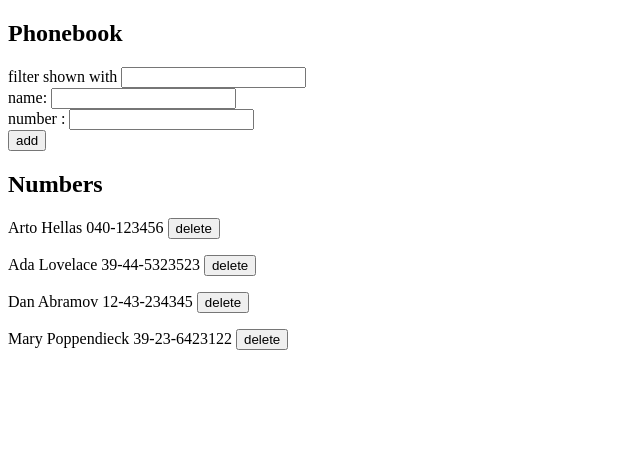
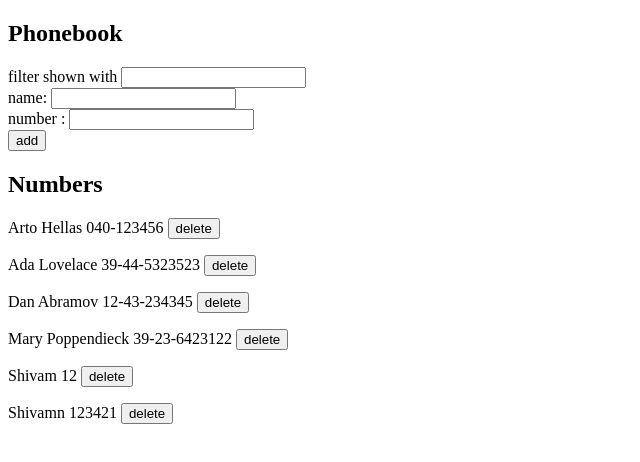
Before and after one commit to Shivam1q/fullStackOpen_Submissions, a React (Vite) app in the folder part2/2b/: page / in a window 1280 px wide. Shown: the top 462 px of the page, without its empty margins (0-640 px from the left). Built offline with nearby package versions, Linux system fonts and the light colour scheme; data requests are answered from the project's data file.

Commit message:
this completes part 2d's 15.

```diff
--- a/part2/2b/db.json
+++ b/part2/2b/db.json
@@ -19,6 +19,16 @@
       "name": "Mary Poppendieck",
       "number": "39-23-6423122",
       "id": "4"
+    },
+    {
+      "name": "Shivam",
+      "number": "12",
+      "id": "ga0V9DJb73o"
+    },
+    {
+      "name": "Shivamn",
+      "number": "123421",
+      "id": "a2bvdkvYmkc"
     }
   ],
   "$schema": "./node_modules/json-server/schema.json"
--- a/part2/2b/src/components/PhoneBook.jsx
+++ b/part2/2b/src/components/PhoneBook.jsx
@@ -2,7 +2,11 @@ import { useState } from "react";
 import SearchBar from "./SearchBar";
 import Form from "./Form";
 import List from "./List";
-import {addPerson, deletePerson} from "../services/phonebookServices";
+import {
+  addPerson,
+  deletePerson,
+  updatePerson,
+} from "../services/phonebookServices";
 
 const Phonebook = (props) => {
   const [newName, setNewName] = useState("");
@@ -10,19 +14,23 @@ const Phonebook = (props) => {
   const [searchInput, setSearchInput] = useState("");
 
   const handleDelete = (id) => {
-    const person = props.persons.find(person => person.id === id);
-    if(person === undefined){
+    const person = props.persons.find((person) => person.id === id);
+    if (person === undefined) {
       alert(`Requested person not in the list.`);
       return;
-    }else{
-        const result = window.confirm(`Do you really want to delete ${person.name}?`);
+    } else {
+      const result = window.confirm(
+        `Do you really want to delete ${person.name}?`,
+      );
       console.log(result);
-        if(result === false) return;
+      if (result === false) return;
     }
-    deletePerson(id).then(data => {
-        const newList = props.persons.filter(person => person.id !== data.id);
+    deletePerson(id)
+      .then((data) => {
+        const newList = props.persons.filter((person) => person.id !== data.id);
         props.setPersons(newList);
-    }).catch(error => console.log(error));
+      })
+      .catch((error) => console.log(error));
   };
 
   const handleInputChange = (event) => {
@@ -35,17 +43,33 @@ const Phonebook = (props) => {
 
   const handleSubmit = (event) => {
     event.preventDefault();
-    if (props.persons.find((obj) => obj.name === newName)) {
-      alert(`${newName} is already added to phonebook`);
-      return;
-    }
+    const user = props.persons.find((obj) => obj.name === newName);
+    if (user) {
+      const result = window.confirm(
+        `${newName} is already added to phonebook, replace the old number with the new one?`,
+      );
+      if (result === false) return;
+      updatePerson(user, newNumber)
+        .then((data) => {
+          const index = props.persons.findIndex(
+            (person) => person.id === data.id,
+          );
+          const newArray = props.persons.with(index, data);
+          props.setPersons(newArray);
+        })
+        .catch((error) => console.log(error));
+    } else {
       const newPersonObject = {
         name: newName,
         number: newNumber,
       };
-    addPerson(newPersonObject).then(personList => {
+
+      addPerson(newPersonObject)
+        .then((personList) => {
           props.setPersons(props.persons.concat(personList));
         })
+        .catch((error) => console.log(error));
+    }
   };
 
   const handleSearch = (event) => {
@@ -68,7 +92,11 @@ const Phonebook = (props) => {
         newNumber={newNumber}
       />
       <h2>Numbers</h2>
-      <List persons={props.persons} searchInput={searchInput} handleDelete={handleDelete} />
+      <List
+        persons={props.persons}
+        searchInput={searchInput}
+        handleDelete={handleDelete}
+      />
     </div>
   );
 };
--- a/part2/2b/src/services/phonebookServices.js
+++ b/part2/2b/src/services/phonebookServices.js
@@ -1,18 +1,22 @@
 import axios from "axios";
 const baseUrl = "http://localhost:3001/persons";
 
-
 export const getAll = () => {
-    const request = axios.get(baseUrl);
-    return request.then(response => response.data);
-}
+  const request = axios.get(baseUrl);
+  return request.then((response) => response.data);
+};
 
 export const addPerson = (personData) => {
-    const request = axios.post(baseUrl, personData);
-    return request.then(response => response.data);
-}
+  const request = axios.post(baseUrl, personData);
+  return request.then((response) => response.data);
+};
 
 export const deletePerson = (id) => {
-    const request = axios.delete(`${baseUrl}/${id}`);
-    return request.then(request => request.data);
-}
+  const request = axios.delete(`${baseUrl}/${id}`);
+  return request.then((request) => request.data);
+};
+
+export const updatePerson = (data, newNumber) => {
+  const request = axios.put(`${baseUrl}/${data.id}`, { ...data, number: newNumber });
+  return request.then((response) => response.data);
+};
```
Lines whose indentation alone changed are shown as unchanged.
